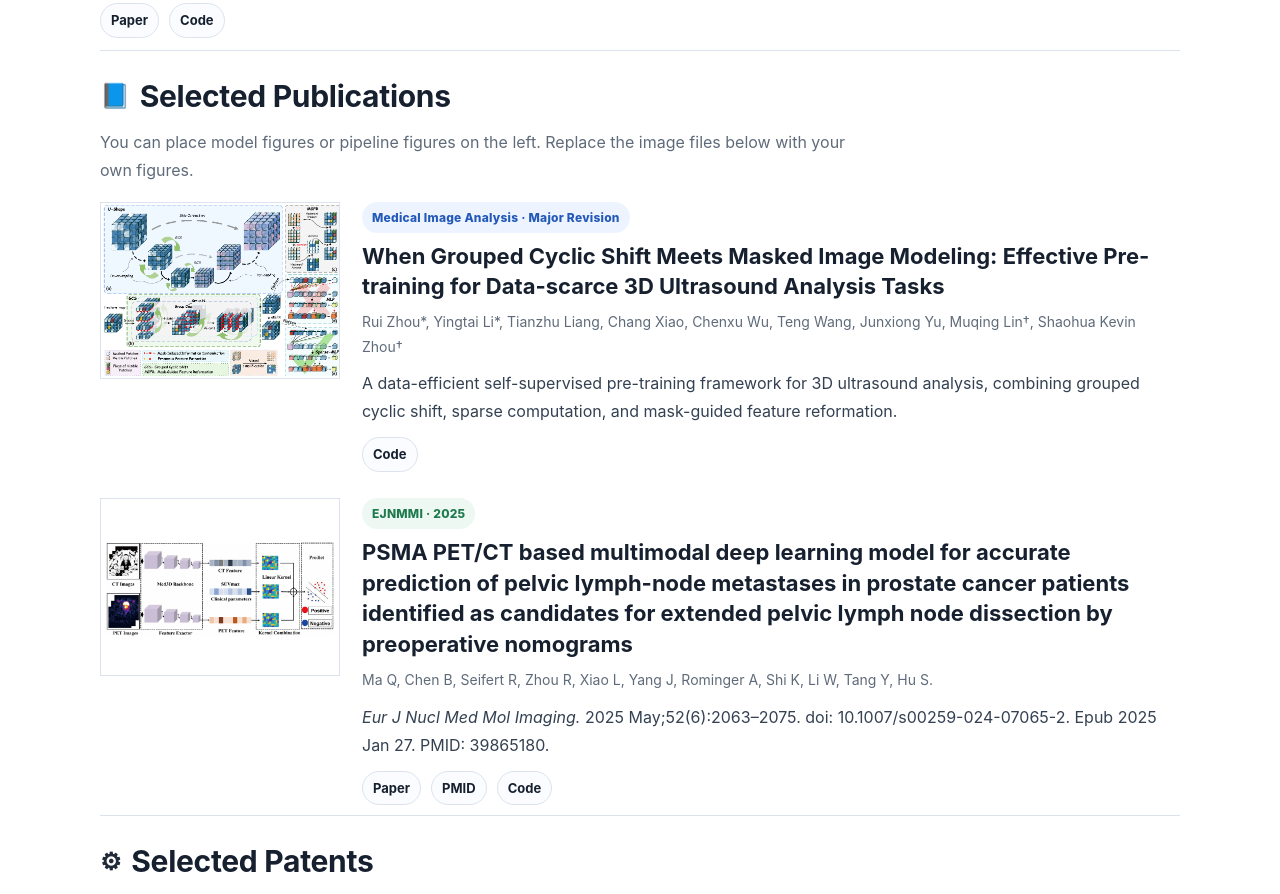
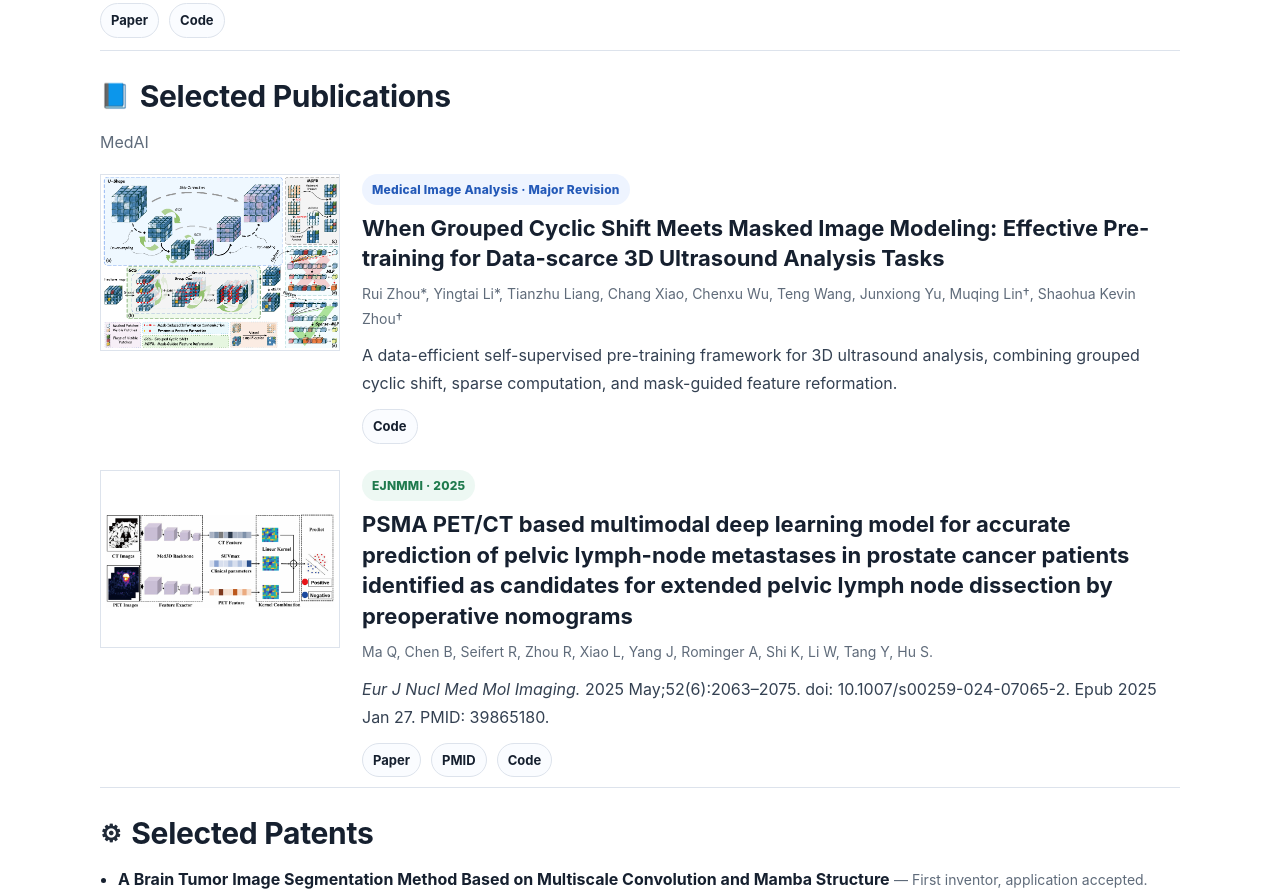
Before and after one commit to MohuaChou/mohuachou.github.io, a plain HTML site: page index.html in a window 1280 px wide. Shown: the part 1354-2248 px from the top of the page. Drawn offline with Linux system fonts and the light colour scheme.

Commit message:
Update homepage

```diff
--- a/index.html
+++ b/index.html
@@ -694,7 +694,7 @@
     <section class="section" id="publications">
       <h2 class="section-title"><span class="section-icon">📘</span> Selected Publications</h2>
       <p class="section-desc">
-        You can place model figures or pipeline figures on the left. Replace the image files below with your own figures.
+        MedAI
       </p>
 
       <div class="pub-list">
```
